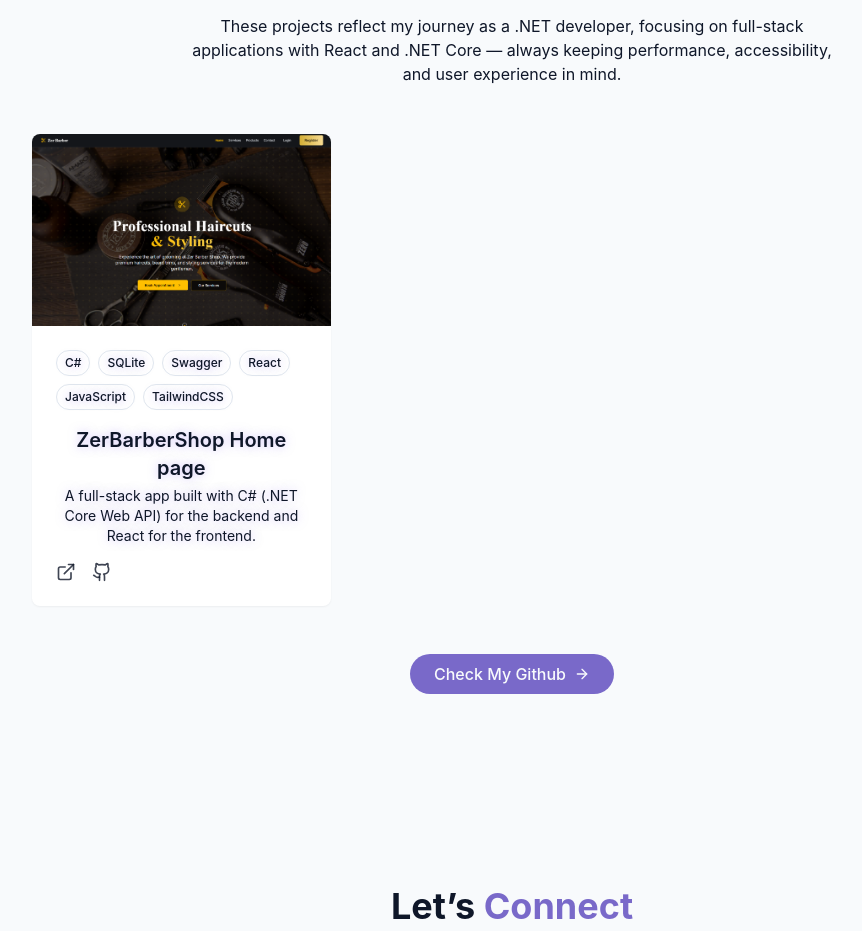
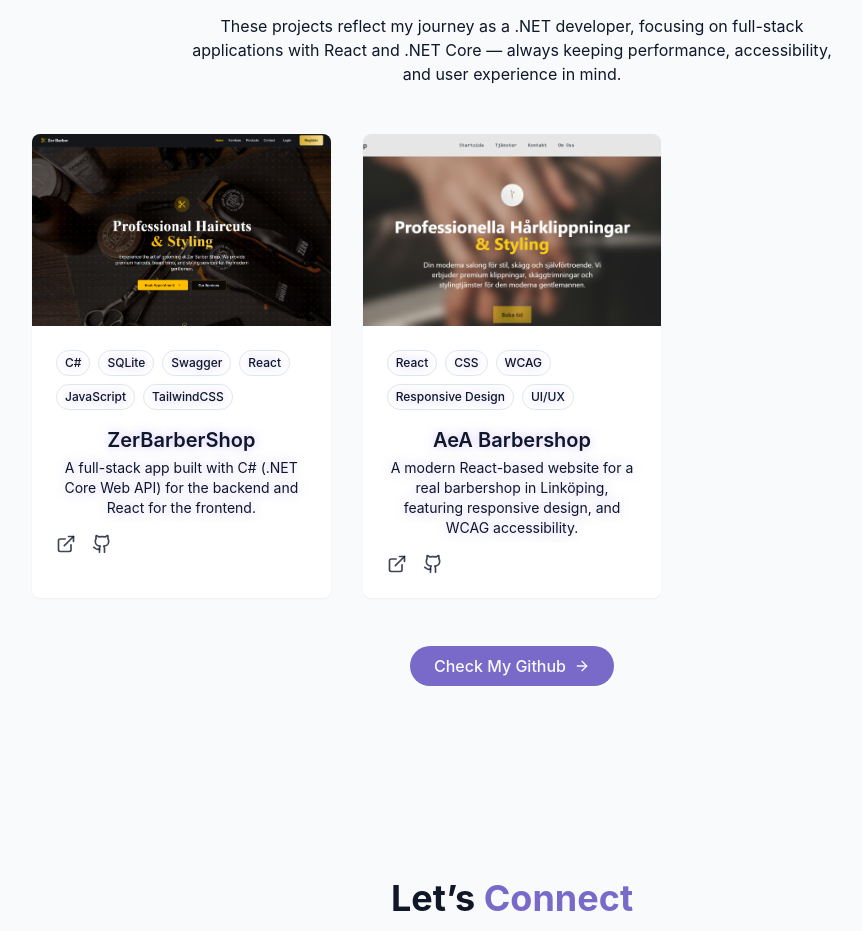
Before and after one commit to KosBow/Kos-portfolio, a React (Vite) app: page / in a window 1280 px wide. Shown: the part 2760-3691 px from the top of the page, without its empty margins (128-990 px from the left). Built offline with nearby package versions, Linux system fonts and the light colour scheme.

Commit message:
Added new project to ProjectSection.

```diff
--- a/src/components/ProjectsSection.tsx
+++ b/src/components/ProjectsSection.tsx
@@ -3,7 +3,7 @@ import { ArrowRight, ExternalLink, Github } from "lucide-react";
 const projects = [
   {
     id: 1,
-    title: "ZerBarberShop Home page",
+    title: "ZerBarberShop",
     description:
       "A full-stack app built with C# (.NET Core Web API) for the backend and React for the frontend.",
     image: "/projects/ZerBarberShop_Home.png",
@@ -11,6 +11,16 @@ const projects = [
     demoUrl: "#", // Later add a live demo link i possible.
     githubUrl: "https://github.com/KosBow/ZerBarberShop",
   },
+  {
+    id: 2,
+    title: "AeA Barbershop",
+    description:
+     "A modern React-based website for a real barbershop in Linköping, featuring responsive design, and WCAG accessibility.",
+    image:"/projects/AeABarbershop-HomePage.png",
+    tags: ["React", "CSS", "WCAG", "Responsive Design", "UI/UX"],
+    demoUrl: "https://aea-barbershop.vercel.app/",
+    githubUrl: "https://github.com/KosBow/BarberShop-V2",
+    },
 ];
 
 export const ProjectsSection = () => {
```
Also changed, not shown: public/projects/AeABarbershop-HomePage.png (added).
